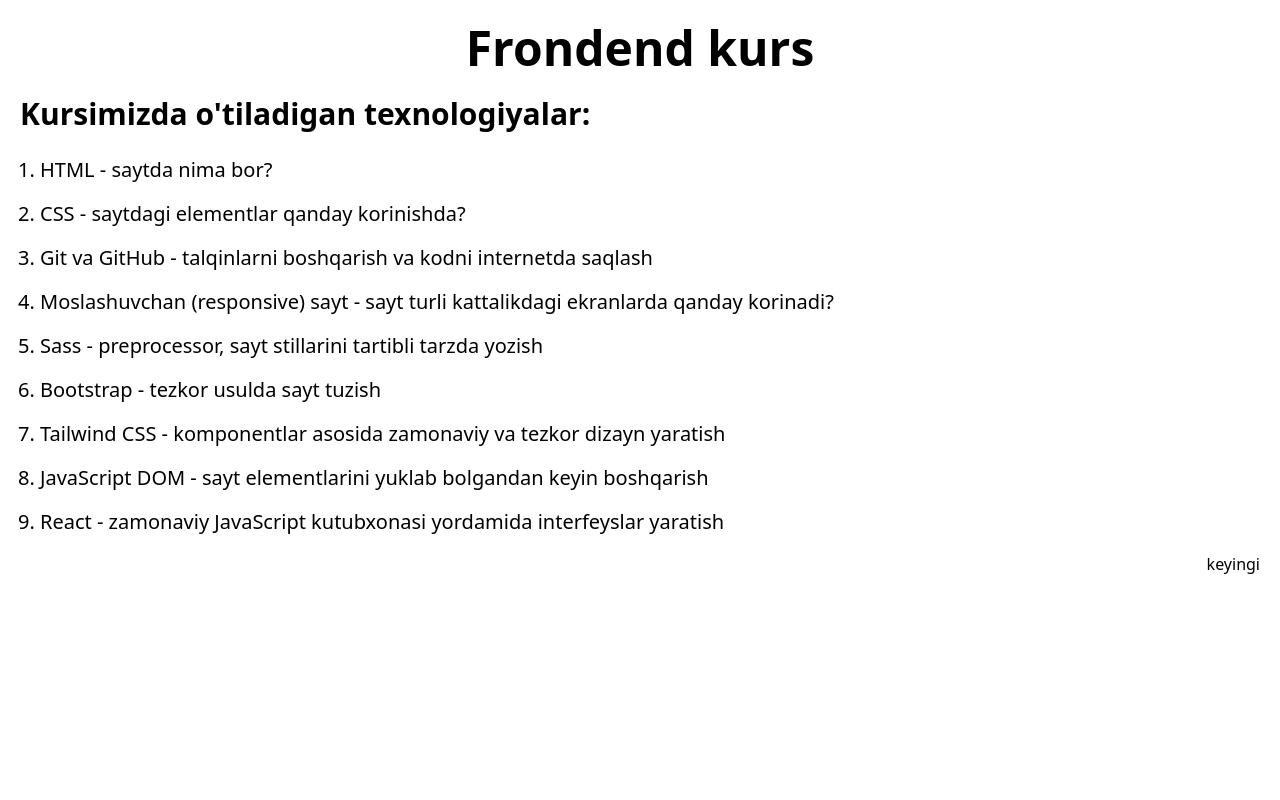
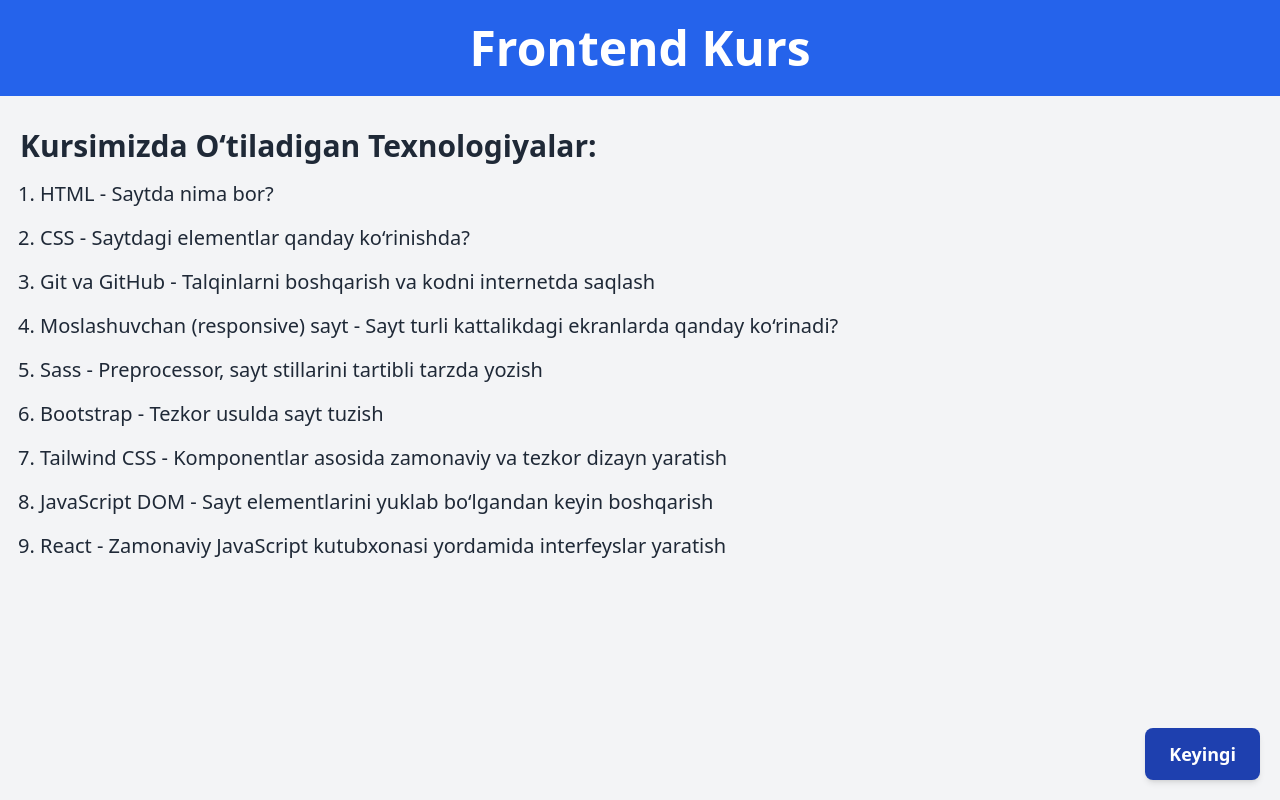
Before and after one commit to Hojiakbar11/Frontend-kurs, a website: page index.html in a window 1280 px wide. Drawn offline with Linux system fonts and the light colour scheme.

Commit message:
new version

```diff
--- a/index.html
+++ b/index.html
@@ -3,30 +3,33 @@
 <head>
     <meta charset="UTF-8">
     <meta name="viewport" content="width=device-width, initial-scale=1.0">
-    <title>Document</title>
+    <title>Frontend Kurs</title>
     <link rel="stylesheet" href="./src/output.css">
 </head>
-<body>
-    <head>
-        <h1 class="text-5xl text-center font-bold py-6">Frondend kurs</h1>
+<body class="bg-gray-100 text-gray-800">
 
-    </head>
-    <div class="w-full max-w-7xl mx-auto px-5">
-        <span class="text-3xl font-semibold ">Kursimizda o'tiladigan texnologiyalar:</span>
-        <ol class="pl-5 space-y-4 mt-6 relative list-decimal">
-            <li class="text-xl font-medium">HTML - saytda nima bor?</li>
-            <li class="text-xl font-medium">CSS - saytdagi elementlar qanday korinishda?</li>
-            <li class="text-xl font-medium">Git va GitHub - talqinlarni boshqarish va kodni internetda saqlash</li>
-            <li class="text-xl font-medium">Moslashuvchan (responsive) sayt - sayt turli kattalikdagi ekranlarda qanday korinadi?</li>
-            <li class="text-xl font-medium">Sass - preprocessor, sayt stillarini tartibli tarzda yozish</li>
-            <li class="text-xl font-medium">Bootstrap - tezkor usulda sayt tuzish</li>
-            <li class="text-xl font-medium">Tailwind CSS - komponentlar asosida zamonaviy va tezkor dizayn yaratish</li>
-            <li class="text-xl font-medium">JavaScript DOM - sayt elementlarini yuklab bolgandan keyin boshqarish</li>
-            <li class="text-xl font-medium">React - zamonaviy JavaScript kutubxonasi yordamida interfeyslar yaratish</li>
-            <div class="absolute right-0">
-                <a href="main.html" class="">keyingi</a>
-            </div>
-        </ol>
-    </div>
+    <header class="bg-blue-600 text-white py-6">
+        <h1 class="text-5xl text-center font-bold">Frontend Kurs</h1>
+    </header>
+
+    <main class="w-full max-w-7xl mx-auto px-5 py-8">
+        <section>
+            <h2 class="text-3xl font-semibold mb-4">Kursimizda O‘tiladigan Texnologiyalar:</h2>
+            <ol class="pl-5 space-y-4 list-decimal">
+                <li class="text-xl font-medium">HTML - Saytda nima bor?</li>
+                <li class="text-xl font-medium">CSS - Saytdagi elementlar qanday ko‘rinishda?</li>
+                <li class="text-xl font-medium">Git va GitHub - Talqinlarni boshqarish va kodni internetda saqlash</li>
+                <li class="text-xl font-medium">Moslashuvchan (responsive) sayt - Sayt turli kattalikdagi ekranlarda qanday ko‘rinadi?</li>
+                <li class="text-xl font-medium">Sass - Preprocessor, sayt stillarini tartibli tarzda yozish</li>
+                <li class="text-xl font-medium">Bootstrap - Tezkor usulda sayt tuzish</li>
+                <li class="text-xl font-medium">Tailwind CSS - Komponentlar asosida zamonaviy va tezkor dizayn yaratish</li>
+                <li class="text-xl font-medium">JavaScript DOM - Sayt elementlarini yuklab bo‘lgandan keyin boshqarish</li>
+                <li class="text-xl font-medium">React - Zamonaviy JavaScript kutubxonasi yordamida interfeyslar yaratish</li>
+            </ol>
+        </section>
+    </main>
+
+    <a href="main.html" class="fixed bottom-5 right-5 bg-blue-800 text-white px-6 py-3 rounded-lg text-lg font-semibold shadow-md hover:bg-blue-900 hover:translate-y-1 transition-transform duration-300">Keyingi</a>
+
 </body>
 </html>
```
Also changed, not shown: src/output.css.
